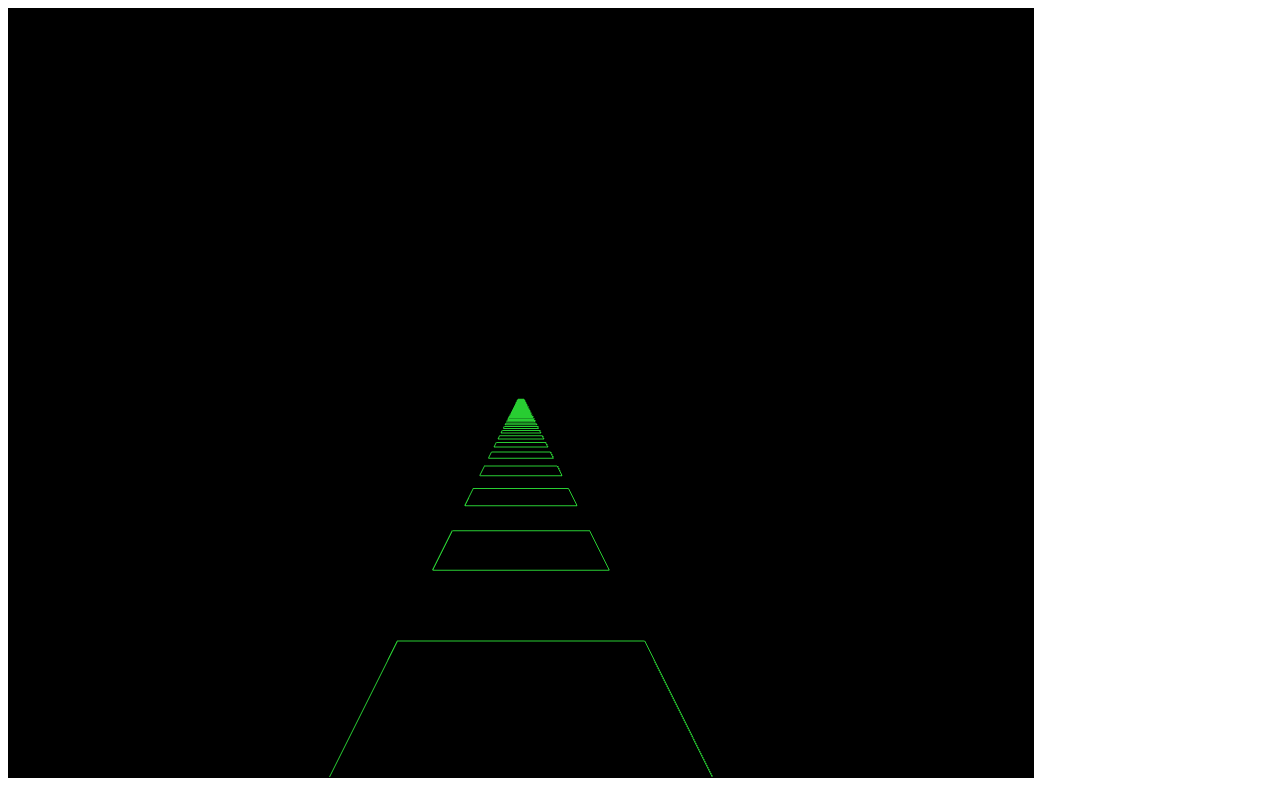
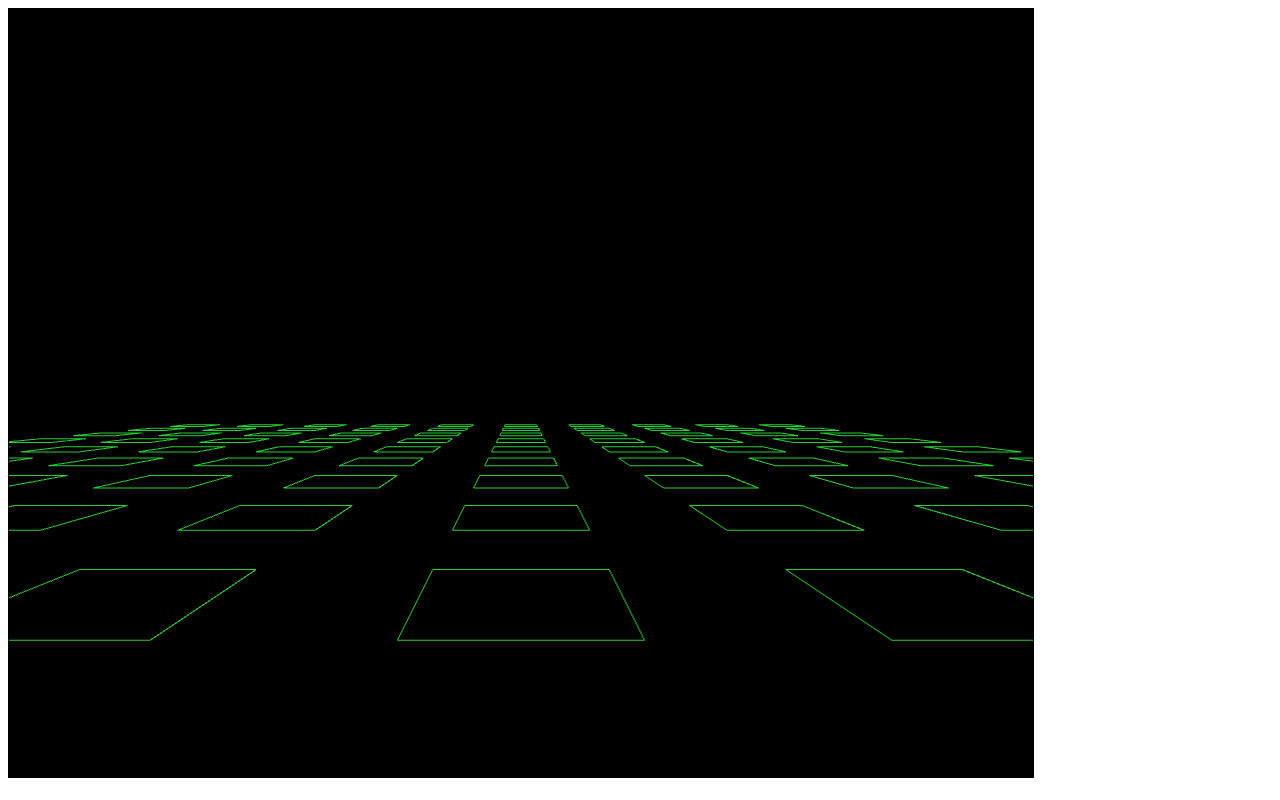
Before and after one commit to davidmaes/js13kb, a website with bundled scripts: page public/index.html in a window 1280 px wide. Built offline with nearby package versions, Linux system fonts and the light colour scheme.

Commit message:
Make sure everything is righthanded and works as expected

```diff
--- a/public/index.html
+++ b/public/index.html
@@ -7,15 +7,15 @@
     <script id="vertex-shader" type="x-shader/x-vertex">
         attribute vec3 aPosition;
         attribute vec3 aColor;
+
         uniform mat4 uProjection;
         uniform mat4 uModel;
         uniform mat4 uView;
 
         void main(void) {
             gl_Position = uProjection * uView * uModel * vec4(aPosition, 1.0);
-            //gl_Position = vec4(aPosition, 1.0) * uModel * uView * uProjection;
-            gl_PointSize = 3.0;
         }
+
     </script>
 
     <script id="fragment-shader" type="x-shader/x-fragment">
--- a/src/app.ts
+++ b/src/app.ts
@@ -33,9 +33,10 @@ class Main
         let gl = <WebGLRenderingContext> canvas.getContext('webgl');
 
         this.camera = new Camera(gl, canvas.width, canvas.height);
-        this.controller = new Controller(this.camera);
         this.world = new World(gl, this.camera);
         this.world.genesis();
+        this.controller = new Controller(this.camera);
+
         this.renderCallback = this.gameLoop.bind(this);
 
         this.gameLoop();
@@ -48,10 +49,9 @@ class Main
     {
         this.world.render();
         this.world.animate();
+        this.controller.onFrame();
 
-        this.controller.onFrame();
         window.requestAnimationFrame(this.renderCallback);
-
     }
 }
 
--- a/src/controller/Controller.ts
+++ b/src/controller/Controller.ts
@@ -97,25 +97,25 @@ export default class Controller
         this.camera.transform(m);
         if (this.up) {
             m = new Matrix();
-            m.translate(0, 0, 0.1);
+            m.translate(0, 0, -0.1);
             this.camera.transform(m);
         }
 
         if (this.right) {
             m = new Matrix();
-            m.rotateY(1);
+            m.rotateY(-1);
             this.camera.transform(m);
         }
 
         if (this.down) {
             m = new Matrix();
-            m.translate(0, 0, -0.1);
+            m.translate(0, 0, 0.1);
             this.camera.transform(m);
         }
 
         if (this.left) {
             m = new Matrix();
-            m.rotateY(-1);
+            m.rotateY(1);
             this.camera.transform(m);
         }
     }
--- a/src/math/Matrix.ts
+++ b/src/math/Matrix.ts
@@ -1,18 +1,23 @@
 export default class Matrix {
-    protected m: Float32Array;
+    private m: Float32Array;
+    private t: Float32Array;
 
     /**
-     *
+     * @param {Float32Array} m
      */
-    public constructor()
+    public constructor(m: Float32Array = null)
     {
-        this.identity();
+        if (m) {
+            this.m = m;
+        } else {
+            this.identity();
+        }
     }
 
     /**
-     *
+     * @returns {Float32Array}
      */
-    public getFloat32Array() {
+    public getFloat32Array(): Float32Array {
         return this.m;
     }
 
@@ -24,7 +29,7 @@ export default class Matrix {
             1, 0, 0, 0,
             0, 1, 0, 0,
             0, 0, 1, 0,
-            0, 0, 0, 1,
+            0, 0, 0, 1
         ]);
     }
 
@@ -51,12 +56,14 @@ export default class Matrix {
      * @param z
      */
     public translate(x, y, z) {
-        this.m = new Float32Array([
+        let translation = new Matrix(new Float32Array([
             1, 0, 0, 0,
             0, 1, 0, 0,
             0, 0, 1, 0,
             x, y, z, 1,
-        ]);
+        ]));
+
+        return this.prepend(translation);
     }
 
     /**
@@ -67,12 +74,14 @@ export default class Matrix {
         let sin = Math.sin(radians);
         let cos = Math.cos(radians);
 
-        this.m = new Float32Array([
+        let rotation = new Matrix(new Float32Array([
             1, 0, 0, 0,
             0, cos, sin, 0,
             0, -sin, cos, 0,
             0, 0, 0, 1,
-        ]);
+        ]));
+
+        this.prepend(rotation);
     }
 
     /**
@@ -83,14 +92,19 @@ export default class Matrix {
         let sin = Math.sin(radians);
         let cos = Math.cos(radians);
 
-        this.m = new Float32Array([
+        let rotation = new Matrix(new Float32Array([
             cos, 0, -sin, 0,
             0, 1, 0, 0,
             sin, 0, cos, 0,
             0, 0, 0, 1,
-        ]);
+        ]));
+
+        this.prepend(rotation);
     }
 
+    /**
+     * @param degrees
+     */
     /**
      * @param degrees
      */
@@ -99,22 +113,42 @@ export default class Matrix {
         let sin = Math.sin(radians);
         let cos = Math.cos(radians);
 
-        this.m = new Float32Array([
+        let rotation = new Matrix(new Float32Array([
             cos, sin, 0, 0,
             -sin, cos, 0, 0,
             0, 0, 1, 0,
             0, 0, 0, 1,
-        ]);
+        ]));
+
+        this.prepend(rotation);
     }
 
     /**
      *
      */
-    public multiply(matrix: Matrix)
-    {
+    public prepend(matrix: Matrix) {
+        let lhs = matrix.getFloat32Array();
+        let rhs = this.m;
+
+        this.multiply(lhs, rhs);
+    }
+
+    /**
+     *
+     */
+    public append(matrix: Matrix) {
         let lhs = this.m;
         let rhs = matrix.getFloat32Array();
 
+        this.multiply(lhs, rhs);
+    }
+
+    /**
+     * @param lhs
+     * @param rhs
+     */
+    private multiply(lhs, rhs)
+    {
         this.m = new Float32Array([
             lhs[0] * rhs[0] + lhs[1] * rhs[4] + lhs[2] * rhs[8] + lhs[3] * rhs[12],
             lhs[0] * rhs[1] + lhs[1] * rhs[5] + lhs[2] * rhs[9] + lhs[3] * rhs[13],
@@ -133,7 +167,5 @@ export default class Matrix {
             lhs[12] * rhs[2] + lhs[13] * rhs[6] + lhs[14] * rhs[10] + lhs[15] * rhs[14],
             lhs[12] * rhs[3] + lhs[13] * rhs[7] + lhs[14] * rhs[11] + lhs[15] * rhs[15]
         ]);
-
-        console.log(this.m);
     }
 }
--- /dev/null
+++ b/src/math/ViewMatrix.ts
@@ -0,0 +1,48 @@
+import Matrix from "./Matrix";
+
+export default class ViewMatrix extends Matrix
+{
+    /**
+     * @returns {Float32Array}
+     */
+    public getInvertedFloat32Array()
+    {
+        let m = this.getFloat32Array();
+
+        let b00 = m[0] * m[5] - m[1] * m[4];
+        let b01 = m[0] * m[6] - m[2] * m[4];
+        let b02 = m[0] * m[7] - m[3] * m[4];
+        let b03 = m[1] * m[6] - m[2] * m[5];
+        let b04 = m[1] * m[7] - m[3] * m[5];
+        let b05 = m[2] * m[7] - m[3] * m[6];
+        let b06 = m[8] * m[13] - m[9] * m[12];
+        let b07 = m[8] * m[14] - m[10] * m[12];
+        let b08 = m[8] * m[15] - m[11] * m[12];
+        let b09 = m[9] * m[14] - m[10] * m[13];
+        let b10 = m[9] * m[15] - m[11] * m[13];
+        let b11 = m[10] * m[15] - m[11] * m[14];
+
+        let det = b00 * b11 - b01 * b10 + b02 * b09 + b03 * b08 - b04 * b07 + b05 * b06;
+
+        det = 1.0 / det;
+
+        return new Float32Array([
+            (m[5] * b11 - m[6] * b10 + m[7] * b09) * det,
+            (m[2] * b10 - m[1] * b11 - m[3] * b09) * det,
+            (m[13] * b05 - m[14] * b04 + m[15] * b03) * det,
+            (m[10] * b04 - m[9] * b05 - m[11] * b03) * det,
+            (m[6] * b08 - m[4] * b11 - m[7] * b07) * det,
+            (m[0] * b11 - m[2] * b08 + m[3] * b07) * det,
+            (m[14] * b02 - m[12] * b05 - m[15] * b01) * det,
+            (m[8] * b05 - m[10] * b02 + m[11] * b01) * det,
+            (m[4] * b10 - m[5] * b08 + m[7] * b06) * det,
+            (m[1] * b08 - m[0] * b10 - m[3] * b06) * det,
+            (m[12] * b04 - m[13] * b02 + m[15] * b00) * det,
+            (m[9] * b02 - m[8] * b04 - m[11] * b00) * det,
+            (m[5] * b07 - m[4] * b09 - m[6] * b06) * det,
+            (m[0] * b09 - m[1] * b07 + m[2] * b06) * det,
+            (m[13] * b01 - m[12] * b03 - m[14] * b00) * det,
+            (m[8] * b03 - m[9] * b01 + m[10] * b00) * det
+        ]);
+    }
+}
--- a/src/scene/Camera.ts
+++ b/src/scene/Camera.ts
@@ -1,6 +1,7 @@
 import Matrix from "../math/Matrix";
 import Renderable from "../renderables/Renderable";
 import Instance from "./Instance";
+import ViewMatrix from "../math/ViewMatrix";
 
 export default class Camera
 {
@@ -12,7 +13,7 @@ export default class Camera
     /**
      *
      */
-    private viewMatrix: Matrix;
+    private viewMatrix: ViewMatrix;
 
     /**
      *
@@ -37,8 +38,8 @@ export default class Camera
     private setupMatrices()
     {
         this.projectionMatrix = new Matrix();
-        this.projectionMatrix.perspective(45, 1027 / 768, 1, 100);
-        this.viewMatrix = new Matrix();
+        this.projectionMatrix.perspective(45, 1024 / 768, 1, 100);
+        this.viewMatrix = new ViewMatrix();
     }
 
     /**
@@ -55,28 +56,26 @@ export default class Camera
     /**
      *
      */
-    public clear()
-    {
+    public clear() {
         this.gl.clear(this.gl.COLOR_BUFFER_BIT | this.gl.DEPTH_BUFFER_BIT);
     }
 
     /**
      * Note that this function expects instances of only one Renderable at at time.
      */
-    public renderInstances(instances:Instance[])
-    {
+    public renderInstances(instances:Instance[]) {
         let firstInstance: Instance = instances[0];
         let firstRenderable: Renderable = firstInstance.getRenderable();
 
         this.gl.useProgram(firstRenderable.getProgram());
 
-        this.uploadMatrix(firstRenderable.getViewMatrixIndex(), this.viewMatrix);
-        this.uploadMatrix(firstRenderable.getProjectionMatrixIndex(), this.projectionMatrix);
+        this.uploadMatrix(firstRenderable.getViewMatrixIndex(), this.viewMatrix.getInvertedFloat32Array());
+        this.uploadMatrix(firstRenderable.getProjectionMatrixIndex(), this.projectionMatrix.getFloat32Array());
 
         for (let instance of instances) {
             let renderable: Renderable = instance.getRenderable();
 
-            this.uploadMatrix(renderable.getModelMatrixIndex(), instance);
+            this.uploadMatrix(renderable.getModelMatrixIndex(), instance.getFloat32Array());
 
             renderable.draw();
         }
@@ -85,16 +84,14 @@ export default class Camera
     /**
      *
      */
-    private uploadMatrix(index: WebGLUniformLocation, matrix: Matrix)
-    {
-        this.gl.uniformMatrix4fv(index, false, matrix.getFloat32Array());
+    private uploadMatrix(index: WebGLUniformLocation, matrix: Float32Array) {
+        this.gl.uniformMatrix4fv(index, false, matrix);
     }
 
     /**
      * @param {Matrix} matrix
      */
-    public transform(matrix: Matrix)
-    {
-        this.viewMatrix.multiply(matrix);
+    public transform(matrix: Matrix) {
+        this.viewMatrix.prepend(matrix);
     }
 }
--- a/src/scene/World.ts
+++ b/src/scene/World.ts
@@ -39,16 +39,16 @@ export default class World
 
         let track = new Track(this.gl);
 
-        for (let i = 0; i < 100; i++) {
-            let trackInstance = new TrackInstance(track);
-            trackInstance.translate(0, 0, -i * 2);
-            this.trackInstances.push(trackInstance);
-
+        for (let x = 0; x < 10; x++) {
+            for (let z = 0; z < 10; z++) {
+                let trackInstance = new TrackInstance(track);
+                trackInstance.translate(-10 + x * 2, 0, z * -2);
+                this.trackInstances.push(trackInstance);
+            }
         }
 
-        let m: Matrix;
-        m = new Matrix();
-        m.translate(0, -1, 0);
+        let m: Matrix = new Matrix();
+        m.translate(0, 1, 1);
         this.camera.transform(m);
     }
 
@@ -66,6 +66,5 @@ export default class World
      */
     public animate()
     {
-
     }
 }
```
Also changed, not shown: src/math/Vector.ts (deleted, +0 -41 lines).
